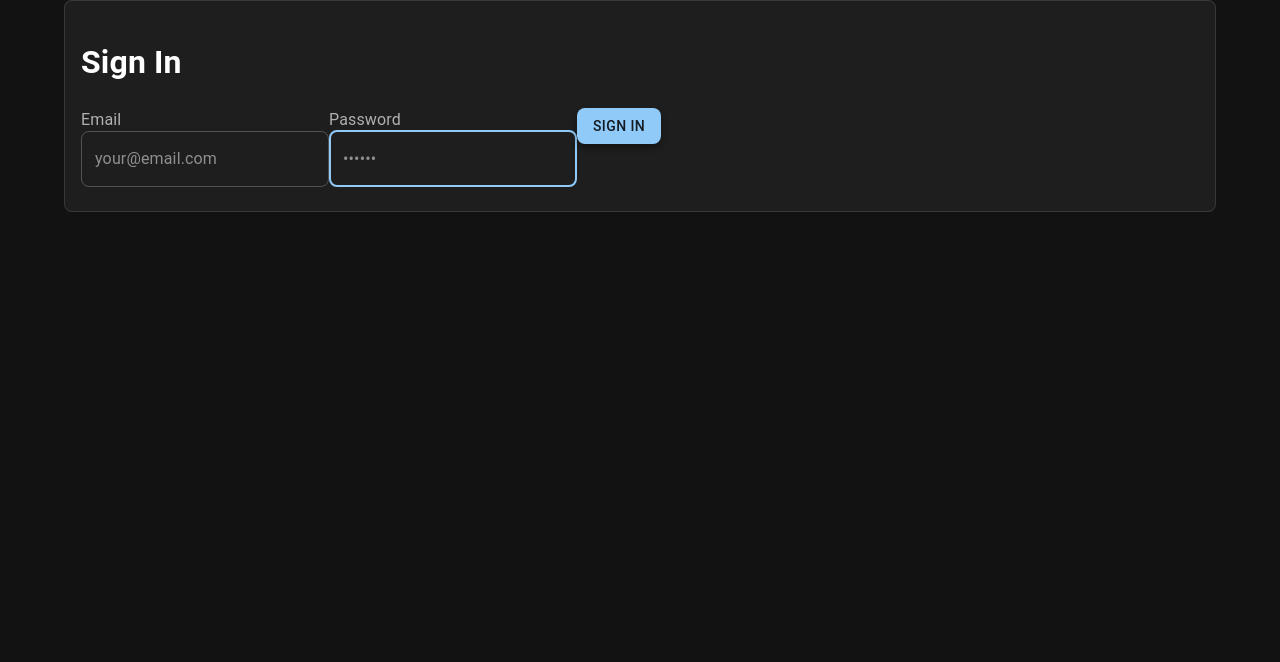
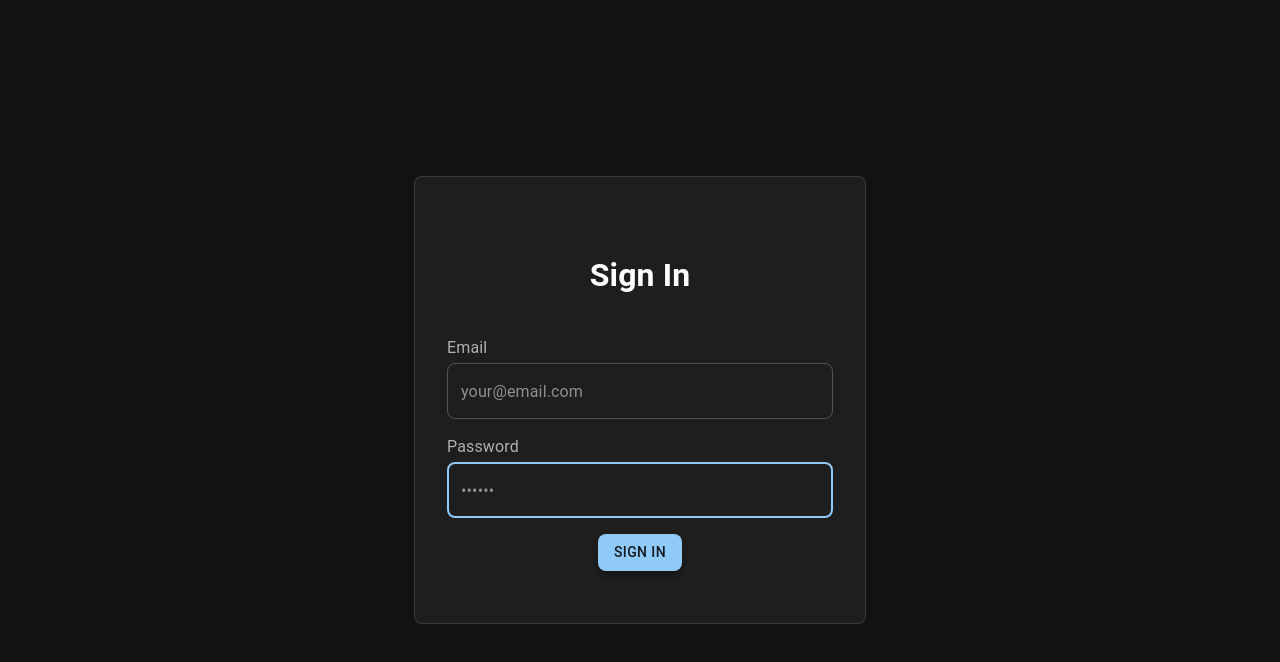
Before and after one commit to ozzycat/carpool-guard, a React (Vite) app in the folder client/: page /login in a window 1280 px wide. Shown: the top 662 px of the page. Built offline with nearby package versions, Linux system fonts and the light colour scheme.

Commit message:
adjusting locations, install pg, login css
Moved screens into separate folders to organize individual stylesheets as necessary. Installed node-postgres to server modules. Implemented some css to make login page look cleaner.

```diff
--- a/client/src/screens/Login.jsx
+++ /dev/null
@@ -1,78 +0,0 @@
-import Container from "@mui/material/Container";
-import Card from "@mui/material/Card";
-import CardContent from "@mui/material/CardContent";
-import Box from "@mui/material/Box";
-import FormControl from "@mui/material/FormControl";
-import FormLabel from "@mui/material/FormLabel";
-import TextField from "@mui/material/TextField";
-import Button from "@mui/material/Button";
-import { useNavigate } from "react-router-dom";
-
-
-export default function Login() {
-    // prepare navigate instance
-    const navigate = useNavigate();
-
-
-    const handleSubmit = async (event) => {
-        event.preventDefault(); // preventing it from refreshing due to rerendering.
-
-        const formData = new FormData(event.currentTarget);
-        const email = formData.get("email");
-        const password = formData.get("password");
-
-        // TEMP: mock auth. replace with an axios.post to the api later.
-        try {
-            if (email === "tester@carpoolguard.com" && password === "tester222") {
-                localStorage.setItem("token", "dev-token");
-
-                navigate("/dashboard"); // use router to prevent a reload
-                return;
-            }
-
-
-        } catch (error) {
-            console.error(error);
-            alert("Login failed. Please check your credentials and try again.");
-        }
-    }
-
-    return (
-        <>
-            <Container>
-                <Card variant="outlined">
-                    <CardContent>
-                        <h1>Sign In</h1>
-                        <Box component="form" noValidate onSubmit={handleSubmit}>
-                            <FormControl>
-                                <FormLabel htmlFor="email">Email</FormLabel>
-                                <TextField
-                                    id="email"
-                                    type="email"
-                                    name="email"
-                                    placeholder="your@email.com"
-                                    autoFocus
-                                    required
-                                    variant="outlined"
-                                />
-                            </FormControl>
-                            <FormControl>
-                                <FormLabel htmlFor="password">Password</FormLabel>
-                                <TextField
-                                    id="password"
-                                    type="password"
-                                    name="password"
-                                    placeholder="••••••"
-                                    autoFocus
-                                    required
-                                    variant="outlined"
-                                />
-                            </FormControl>
-                            <Button type="submit" variant="contained">Sign In</Button>
-                        </Box>
-                    </CardContent>
-                </Card>
-            </Container>
-        </>
-    );
-}
--- /dev/null
+++ b/client/src/screens/Login/Login.css
@@ -0,0 +1,38 @@
+.login-container {
+    display: flex;
+    flex-direction: column;
+    align-items: center;
+    justify-content: center;
+    height: 100vh;
+}
+
+.login-card-content {
+    display: flex;
+    flex-direction: column;
+    gap: 16px;
+    width: 450px;
+    padding: 32px !important;
+    margin: 20px auto;
+}
+
+.login-card-content form {
+  display: flex;
+  flex-direction: column;
+  gap: 16px;
+}
+
+.login-header {
+    display: flex;
+    justify-content: center;
+}
+
+.login-item {
+    display: flex;
+    flex-direction: column;
+    gap: 4px;
+}
+
+.login-button {
+    align-self: center;
+    width: auto;
+}
--- /dev/null
+++ b/client/src/screens/Login/Login.jsx
@@ -0,0 +1,83 @@
+import Container from "@mui/material/Container";
+import Card from "@mui/material/Card";
+import CardContent from "@mui/material/CardContent";
+import Box from "@mui/material/Box";
+import FormControl from "@mui/material/FormControl";
+import FormLabel from "@mui/material/FormLabel";
+import TextField from "@mui/material/TextField";
+import Button from "@mui/material/Button";
+import { useNavigate } from "react-router-dom";
+import "./Login.css";
+
+
+export default function Login() {
+    // prepare navigate instance
+    const navigate = useNavigate();
+
+
+    const handleSubmit = async (event) => {
+        event.preventDefault(); // preventing it from refreshing due to rerendering.
+
+        const formData = new FormData(event.currentTarget);
+        const email = formData.get("email");
+        const password = formData.get("password");
+
+        // TEMP: mock auth. replace with an axios.post to the api later.
+        try {
+            if (email === "tester@carpoolguard.com" && password === "tester222") {
+                localStorage.setItem("token", "dev-token");
+
+                navigate("/dashboard"); // use router to prevent a reload
+                return;
+            }
+
+
+        } catch (error) {
+            console.error(error);
+            alert("Login failed. Please check your credentials and try again.");
+        }
+    }
+
+    return (
+        <>
+            <Container className="login-container">
+                <Card variant="outlined">
+                    <CardContent className="login-card-content">
+                        <div className="login-header">
+                            <h1>Sign In</h1>
+                        </div>
+                        <div>
+                            <Box component="form" noValidate onSubmit={handleSubmit}>
+                                <FormControl className="login-item">
+                                    <FormLabel htmlFor="email">Email</FormLabel>
+                                    <TextField
+                                        id="email"
+                                        type="email"
+                                        name="email"
+                                        placeholder="your@email.com"
+                                        autoFocus
+                                        required
+                                        variant="outlined"
+                                    />
+                                </FormControl>
+                                <FormControl className="login-item">
+                                    <FormLabel htmlFor="password">Password</FormLabel>
+                                    <TextField
+                                        id="password"
+                                        type="password"
+                                        name="password"
+                                        placeholder="••••••"
+                                        autoFocus
+                                        required
+                                        variant="outlined"
+                                    />
+                                </FormControl>
+                                <Button className="login-button" type="submit" variant="contained">Sign In</Button>
+                            </Box>
+                        </div>
+                    </CardContent>
+                </Card>
+            </Container>
+        </>
+    );
+}
```
Also changed, not shown: client/src/utility/AppRouter.jsx (+4 -4 lines), client/src/screens/CarManagement/CarManagement.jsx (renamed from client/src/screens/CarManagement.jsx), client/src/screens/Dashboard/Dashboard.jsx (renamed from client/src/screens/Dashboard.jsx), client/src/screens/NotFound/NotFoundScreen.jsx (renamed from client/src/screens/NotFoundScreen.jsx), 2 other files (tests, documents, lock files or other folders).
